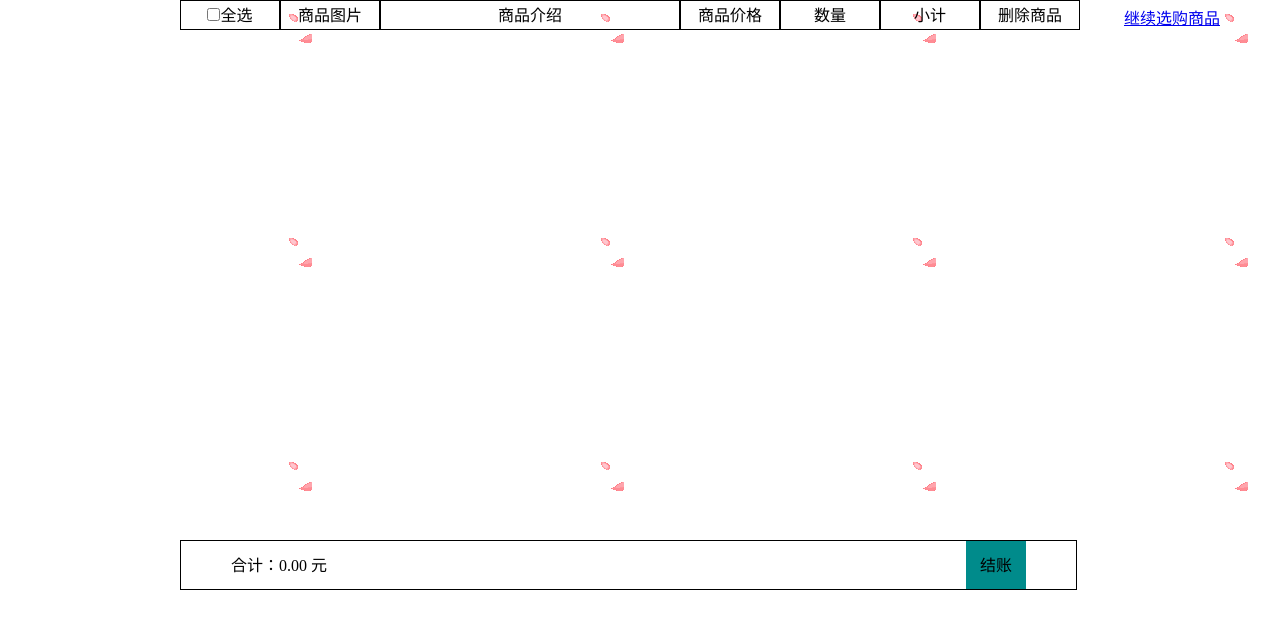
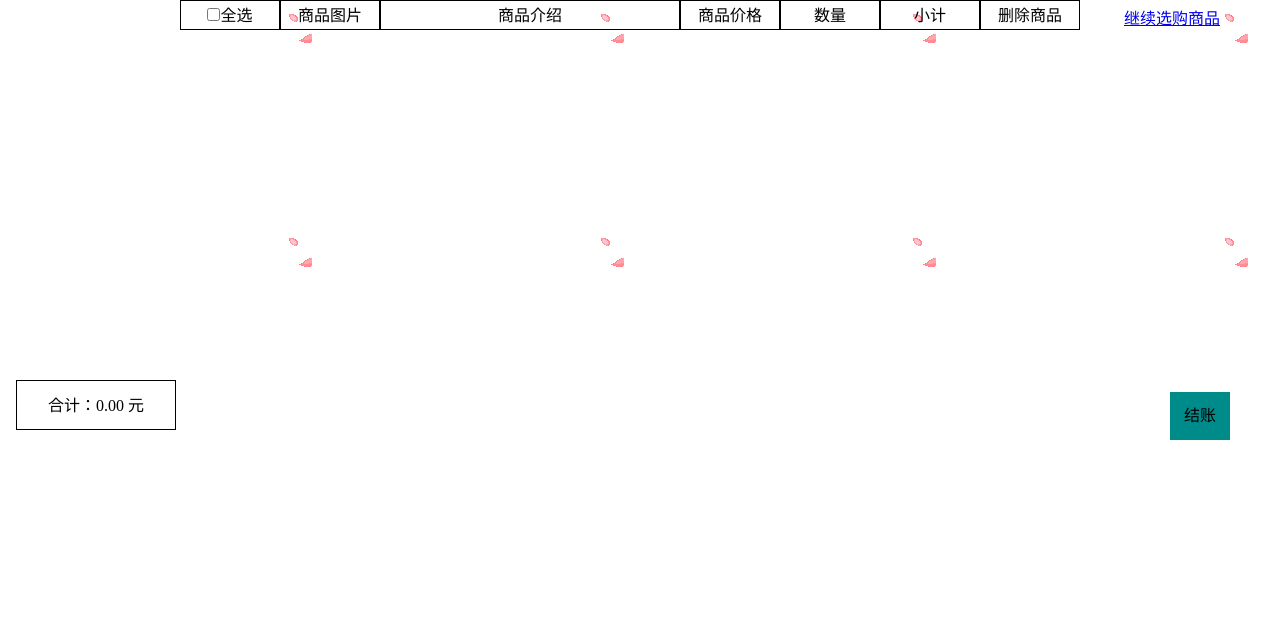
Before and after one commit to xiaoshab/XSB, a PHP site: page /html/cart.html in a window 1280 px wide. Shown: the top 629 px of the page. Run offline with PHP 8.4, Linux system fonts and the light colour scheme; style sheets or scripts are compiled from the project's sources.

Commit message:
修改了一点点样式

```diff
--- a/dist/css/detail.css
+++ b/dist/css/detail.css
@@ -1 +1 @@
-*{margin:0;padding:0;box-sizing:border-box}.detail_box{height:440px;background:url(/images/register_bg.jpg) no-repeat;background-size:100% 100%;padding:50px 100px}.detail_box .box div{float:left}.detail_box .box #img{width:300px;height:300px;border-radius:15px;float:left}.detail_box .box .price{width:100px;margin-left:60px;margin-top:120px;font-size:50px;line-height:60px;color:red}.detail_box .box .title{width:200px;margin-left:-95px;margin-top:200px}.detail_box .box .add{width:100px;height:30px;line-height:30px;text-align:center;border-radius:10px;background:#FF0000;margin-left:-197px;margin-top:272px}
+*{margin:0;padding:0;box-sizing:border-box}.detail_box{min-height:440px;background:url(/images/register_bg.jpg) no-repeat;background-size:100% 100%;padding:50px 100px}.detail_box .box div{float:left}.detail_box .box #img{width:300px;height:300px;border-radius:15px;float:left}.detail_box .box .price{width:100px;margin-left:60px;margin-top:120px;font-size:50px;line-height:60px;color:red}.detail_box .box .title{width:200px;margin-left:-95px;margin-top:200px}.detail_box .box .add{width:100px;height:30px;line-height:30px;text-align:center;border-radius:10px;background:#FF0000;margin-left:-197px;margin-top:272px}
--- a/dist/html/cart.html
+++ b/dist/html/cart.html
@@ -1,4 +1,4 @@
-<!DOCTYPE html><html lang="en"><head><meta charset="UTF-8"><title>购物车页面</title><link rel="stylesheet" type="text/css" href="/css/cart.css"><script src="/lib/requirejs/require.js" data-main="/js/cart"></script></head><body><div class="header"></div><div class="mian"><a href="/html/list.html" class="shop">继续选购商品</a><div class="cart_title"><div><label><input type="checkbox" class="ck_all">全选</label></div><div class="img">商品图片</div><div class="title">商品介绍</div><div class="price">商品价格</div><div class="amount">数量</div><div class="sub">小计</div><div class="oper">删除商品</div></div><div class="cart_body"></div><div class="total">合计：<span class="money">0.00</span> 元<p class="get">结账</p></div><div class="get_money"></div><!-- 定义显示购物车的模板 --><script type="text/html" id="cart_template">{{each products as product}}
+<!DOCTYPE html><html lang="en"><head><meta charset="UTF-8"><title>购物车页面</title><link rel="stylesheet" type="text/css" href="/css/cart.css"><script src="/lib/requirejs/require.js" data-main="/js/cart"></script></head><body><div class="header"></div><div class="mian"><a href="/html/list.html" class="shop">继续选购商品</a><div class="cart_title"><div><label><input type="checkbox" class="ck_all">全选</label></div><div class="img">商品图片</div><div class="title">商品介绍</div><div class="price">商品价格</div><div class="amount">数量</div><div class="sub">小计</div><div class="oper">删除商品</div></div><div class="cart_body"></div><div class="total">合计：<span class="money">0.00</span> 元</div><p class="get">结账</p><div class="get_money"></div><!-- 定义显示购物车的模板 --><script type="text/html" id="cart_template">{{each products as product}}
 				<div class="product">
 					<div class="ck"><input type="checkbox" class="ck_product"></div>
 					<div class="id" style="display: none;">{{product.id}}</div>
--- a/mingjian/html/cart.html
+++ b/mingjian/html/cart.html
@@ -22,8 +22,8 @@
 			<div class="cart_body"></div>
 			<div class="total">
 				合计：<span class="money">0.00</span> 元
-				<p class="get">结账</p>
 			</div>
+			<p class="get">结账</p>
 			<div class="get_money">
 			</div>
 			<!-- 定义显示购物车的模板 -->
--- a/mingjian/sass/cart.scss
+++ b/mingjian/sass/cart.scss
@@ -3,7 +3,8 @@
     box-sizing: border-box;
 }
 .mian{
-    min-height: 600px;
+    min-height: 440px;
+    overflow: hidden;
     position: relative;
     padding: 0 180px;
     background: url(/images/cartbg.gif);
@@ -75,24 +76,26 @@
             width:300px;
         }
         .total {
-            padding-left: 50px;
-            width:897px;
+            text-align: center;
+            width:160px;
             height:50px;
             line-height: 50px;
             position: absolute;
             bottom:10px;
+            left: 16px;
             border: 1px solid;
-            .get{
+        }
+        .get{
             text-align: center;
             width: 60px;
             height: 48px;
+            line-height: 48px;
             background: darkcyan;
             position: absolute;
-            top:0;
+            bottom:0;
             right: 50px;
             cursor: pointer;
             }
-        }
     }
 .cart_link{
         display: block;
--- a/mingjian/sass/detail.scss
+++ b/mingjian/sass/detail.scss
@@ -4,7 +4,7 @@
     box-sizing: border-box;
 }
 .detail_box{
-    height: 440px;
+    min-height: 440px;
     background: url(/images/register_bg.jpg) no-repeat;
     background-size: 100% 100%;
     padding:  50px 100px;
```
Also changed, not shown: dist/css/cart.css (+1 -1 lines).
